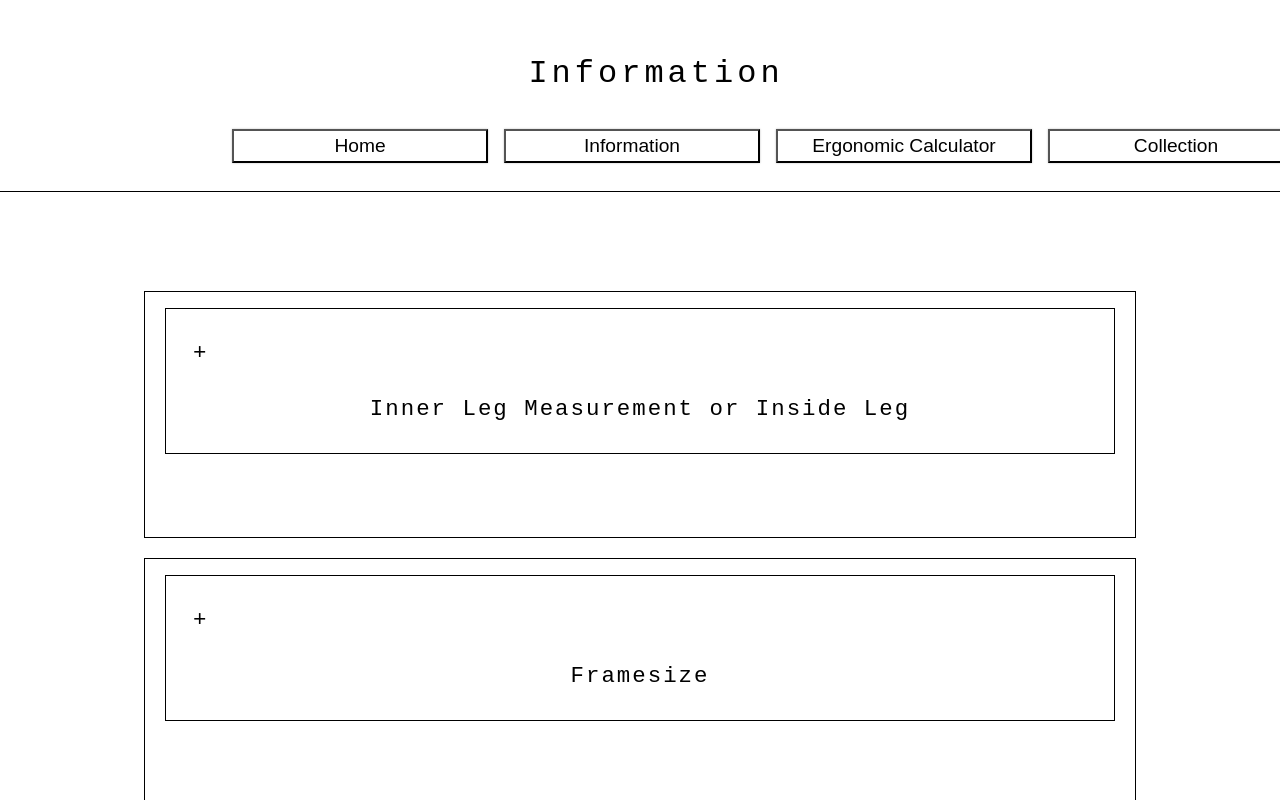
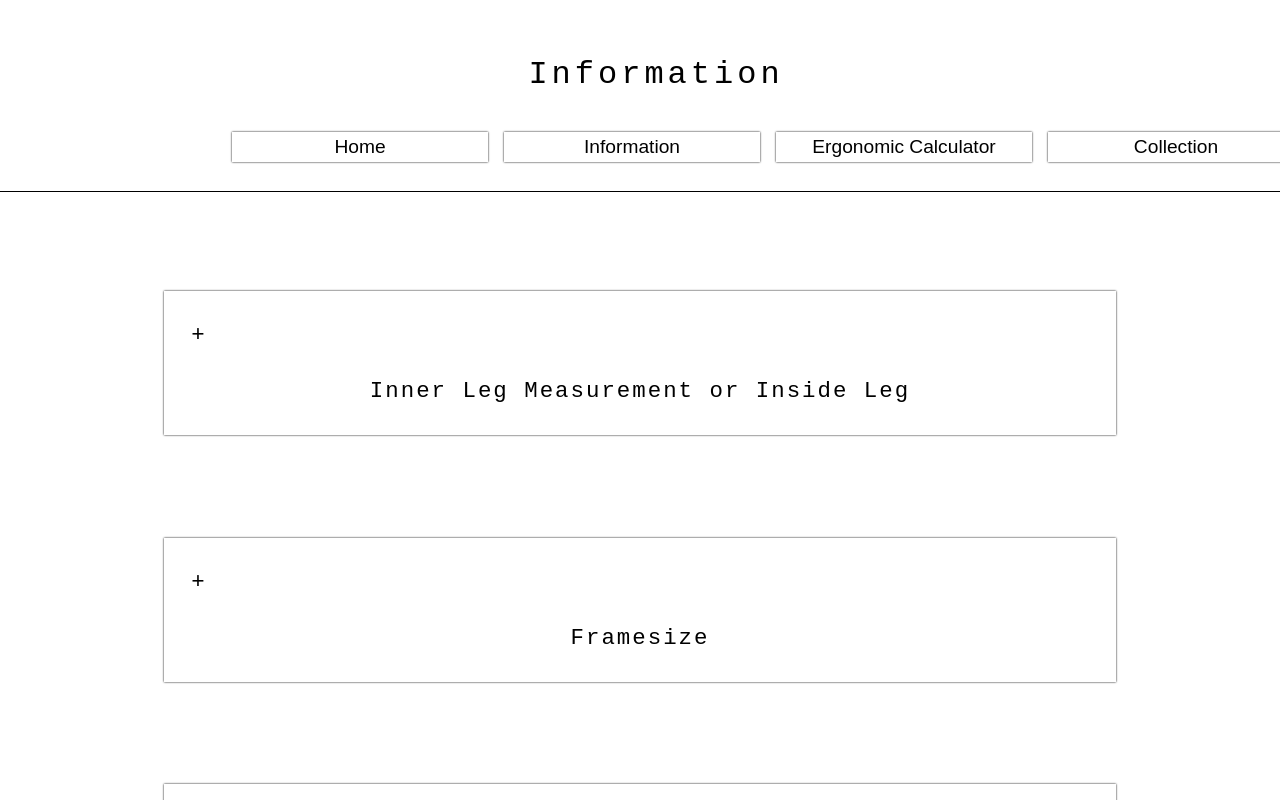
Before and after one commit to thisKonrad/bike_geometry, a Next.js app: page /info in a window 1280 px wide. Shown: the top 800 px of the page. Built offline with nearby package versions, Linux system fonts and the light colour scheme.

Commit message:
style global range adjustements

```diff
--- a/components/BikeCard/index.jsx
+++ b/components/BikeCard/index.jsx
@@ -47,7 +47,8 @@ return (<section className={BikeCardStyle.card_wrap}>
     key={bike._id}
     className={BikeCardStyle.bikecard}
     >
-    <Link href={`/details/[slug].js`}>
+    <Link href={`/detailcard/${bike._id}`}
+    className={BikeCardStyle.link}>
     <button className={BikeCardStyle.detail_button}
     >&#187;</button>
     </Link>
--- a/pages/api/[id].js
+++ b/pages/api/details/[id].js
@@ -12,7 +12,8 @@ export default async function handler(request, response) {
     console.log("id server", id);
 
     if (request.method === "GET") {
-        const bike = await BikeGeometry.findById(id);
+        //const bike = await BikeGeometry.findById(id);
+        const bike = await BikeGeometry.findOne({ _id: new ObjectId(id) });
 
         console.log("bike", bike);
 
--- a/pages/details/[slug].js
+++ b/pages/detailcard/[id].js
@@ -14,8 +14,9 @@ export default function DetailPage() {
     const router = useRouter();
     const { isReady } = router;
     const { id } = router.query;
-    const { data, isLoading, error } = useSWR(`/api/[id].js`, fetcher);
+    const { data, isLoading, error } = useSWR(`/api/details/${id}`, fetcher);
     //const { data, isLoading, error } = useSWR(id ? `/api/${id}` : null);
+
 
     if (!isReady || isLoading || error) {
         return <h2 className={styles.loader}>Details Loading...</h2>;
--- a/styles/BikeCardStyle.module.css
+++ b/styles/BikeCardStyle.module.css
@@ -30,11 +30,16 @@
 .detail_button{
     margin-left:85%;
     font-size: 2rem;
-    height: 1.4rem;
+    height: 2rem;
     width: 3rem;
     display: flex;
     justify-content: center;
     align-items: center;
+    border: none;
+    box-shadow: 0px 0px 1px black;
+}
+.link{
+    text-decoration: none;
 }
 
 .delete_button{
--- a/styles/InfoStyle.module.css
+++ b/styles/InfoStyle.module.css
@@ -24,14 +24,13 @@
     font-size: 1.4rem;
     line-height: 2.5;
     letter-spacing: 2px;
-    border: 1px solid black;
 }
 
 .accordeon_header{
     cursor: pointer;
     margin: 1rem;
     padding: 1rem;
-    border: 1px solid black;
+    box-shadow: 0px 0px 2px black;
 }
 
 .accordeon_icon{
--- a/styles/globals.css
+++ b/styles/globals.css
@@ -24,9 +24,14 @@ button{
   font-size: 1.2rem;
 /* top | right | bottom | left */
   padding: 4px 14px 4px 14px;
+  border: none;
   background-color: var(--backgroundColor);
-  box-shadow:0px 0px 2px rgba(0, 0, 0, 0.25);
+  box-shadow:0px 0px 2px rgba(0, 0, 0);
 }
+button:hover{
+  box-shadow:0px 0px 0px rgba(0, 0, 0);
+}
+
 input, select{
   margin:0px 4px 0px 4px;
   padding: 8px;
@@ -41,24 +46,25 @@ input[type='range'] {
   appearance: none;
   background: transparent;
   cursor: pointer;
-  width: 15rem;
+  width: 16rem;
 }
 /* :::: TRACK >> Chrome, Safari, Opera, and Edge Chromium :::: */
 input[type="range"]::-webkit-slider-runnable-track {
   background: black;
-  height: 0.5rem;
+  height: 2px;
 }
 /* :::: Firefox :::: */
 input[type="range"]::-moz-range-track {
   background: black;
-  height: 0.5rem;
+  height: 2px;
 }
 /* :::: THUMB >> Chrome, Safari, Opera, and Edge Chromium :::: */
 input[type="range"]::-webkit-slider-thumb {
   -webkit-appearance: none; /* Override default look */
   appearance: none;
-  margin-top: -12px; /* Centers thumb */
-  border: 1px solid black;
+  margin-top: -14px; /* Centers thumb */
+  /* border: 1px solid black; */
+  box-shadow: 0px 0px 2px black;
   background-color: white;
   height: 2rem;
   width: 2rem;
@@ -67,7 +73,8 @@ input[type="range"]::-webkit-slider-thumb {
 input[type="range"]::-moz-range-thumb {
   border: none; /*Removes extra border that FF applies*/
   border-radius: 0; /*Removes default border-radius that FF applies*/
-  border: 1px solid black;
+ /*  border: 1px solid black; */
+  box-shadow: 0px 0px 2px black;
   background-color: white;
   height: 2rem;
   width: 2rem;
```
